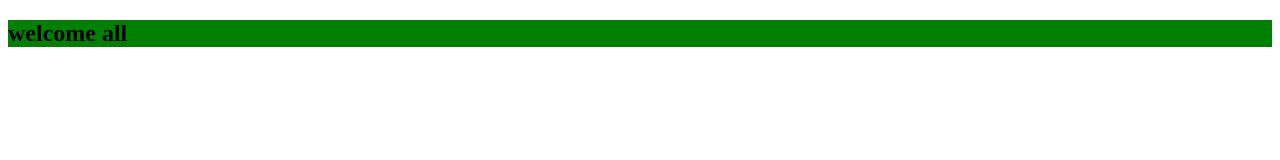
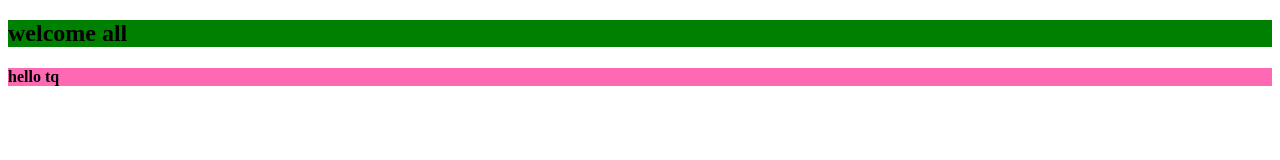
Before and after one commit to RohitKavartapu/githubteting, a plain HTML site: page index.html in a window 1280 px wide. Drawn offline with Linux system fonts and the light colour scheme.

```diff
--- a/index.html
+++ b/index.html
@@ -8,5 +8,6 @@
 	</head>
 	<body>
 		<h2 style="background-color: green">welcome all</h2>
+		<h4 style="background-color: hotpink">hello tq</h4>
 	</body>
 </html>
```
